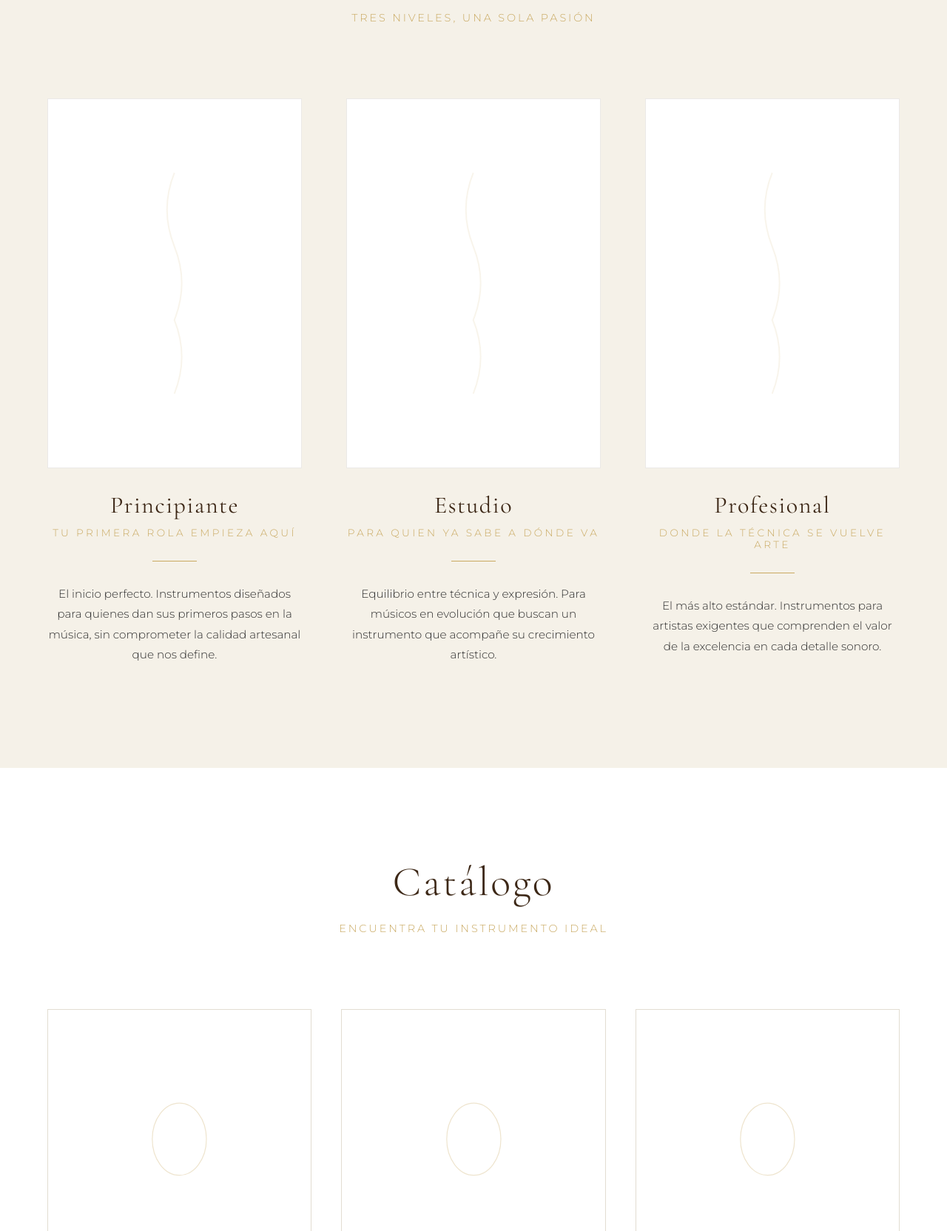
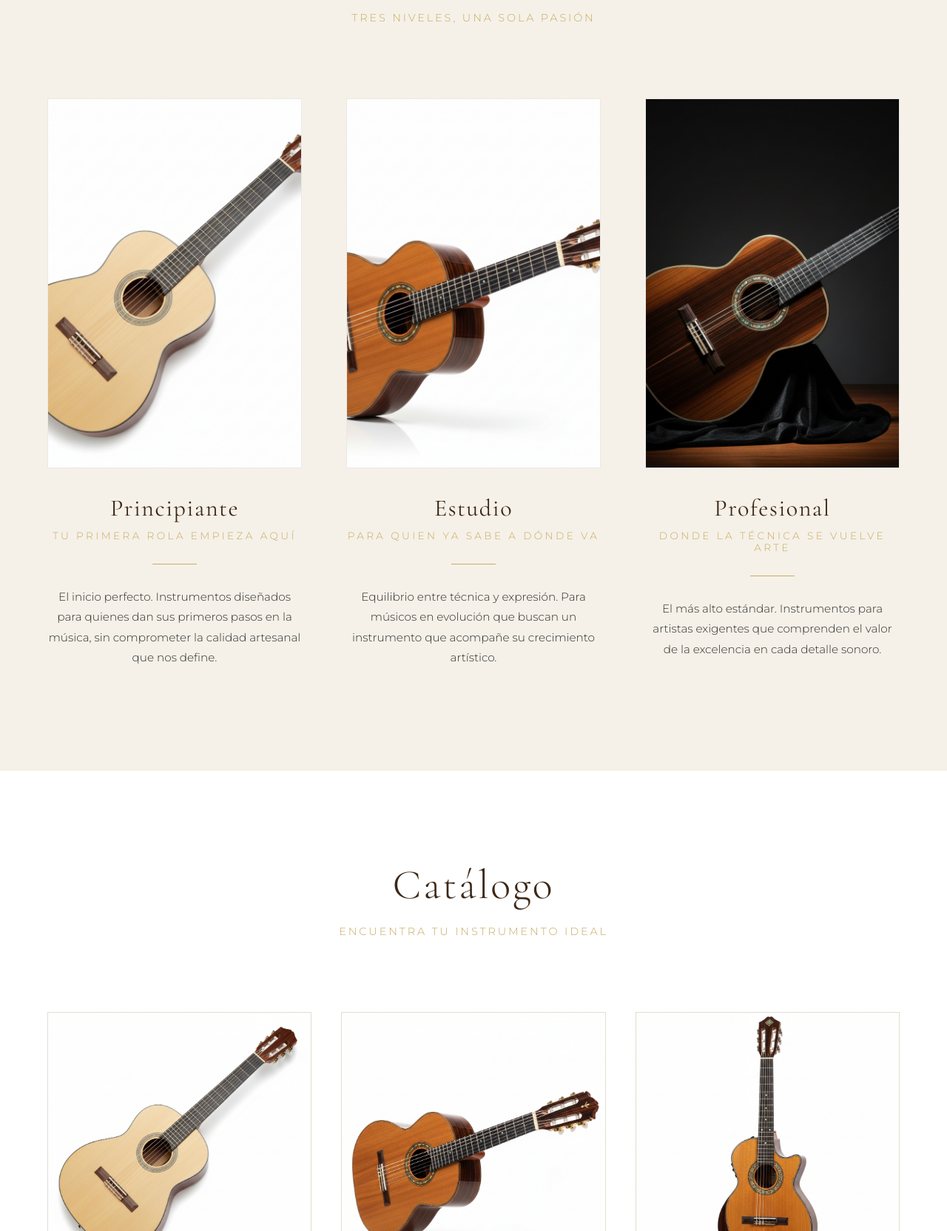
Before and after one commit to nov4-ix/guitarras-ochoa-site, a website: page guitarras-ochoa-site/index.html in a window 1280 px wide. Shown: the part 1860-3524 px from the top of the page at 74% size. Drawn offline with nearby package versions, Linux system fonts and the light colour scheme.

Commit message:
Add demonstration images and update index.html with real assets

```diff
--- a/guitarras-ochoa-site/index.html
+++ b/guitarras-ochoa-site/index.html
@@ -226,6 +226,7 @@
             border: 1px solid rgba(61, 40, 23, 0.1);
             position: relative;
             overflow: hidden;
+            object-fit: cover;
         }
 
         .history-image::before {
@@ -291,6 +292,7 @@
             position: relative;
             overflow: hidden;
             border: 1px solid rgba(61, 40, 23, 0.1);
+            object-fit: cover;
         }
 
         .collection-image::before {
@@ -362,6 +364,7 @@
             background: #FFFFFF;
             position: relative;
             border-bottom: 1px solid rgba(61, 40, 23, 0.1);
+            object-fit: cover;
         }
 
         .product-image::before {
@@ -767,7 +770,7 @@
                 Hoy, Guitarras Ochoa representa no solo la tradición de Paracho, sino el estándar de excelencia en la fabricación de instrumentos de cuerda en México y el mundo.
             </p>
         </div>
-        <div class="history-image"></div>
+        <img src="assets/images/history.png" alt="Taller de Guitarras Ochoa" class="history-image">
     </section>
 
     <!-- Collections Section -->
@@ -777,7 +780,7 @@
 
         <div class="collection-grid">
             <div class="collection-item">
-                <div class="collection-image"></div>
+                <img src="assets/images/beginner.png" alt="Guitarra Principiante" class="collection-image">
                 <h3 class="collection-name">Principiante</h3>
                 <p class="collection-level">Tu primera rola empieza aquí</p>
                 <div class="divider"></div>
@@ -787,7 +790,7 @@
             </div>
 
             <div class="collection-item">
-                <div class="collection-image"></div>
+                <img src="assets/images/studio.png" alt="Guitarra Estudio" class="collection-image">
                 <h3 class="collection-name">Estudio</h3>
                 <p class="collection-level">Para quien ya sabe a dónde va</p>
                 <div class="divider"></div>
@@ -797,7 +800,7 @@
             </div>
 
             <div class="collection-item">
-                <div class="collection-image"></div>
+                <img src="assets/images/professional.png" alt="Guitarra Profesional" class="collection-image">
                 <h3 class="collection-name">Profesional</h3>
                 <p class="collection-level">Donde la técnica se vuelve arte</p>
                 <div class="divider"></div>
@@ -816,7 +819,7 @@
         <div class="product-grid">
             <!-- Principiante -->
             <div class="product-card">
-                <div class="product-image"></div>
+                <img src="assets/images/beginner.png" alt="Clásica Pino" class="product-image">
                 <div class="product-info">
                     <p class="product-category">Principiante</p>
                     <h3 class="product-name">Clásica Pino</h3>
@@ -826,7 +829,7 @@
             </div>
 
             <div class="product-card">
-                <div class="product-image"></div>
+                <img src="assets/images/studio.png" alt="Acústica Natural" class="product-image">
                 <div class="product-info">
                     <p class="product-category">Principiante</p>
                     <h3 class="product-name">Acústica Natural</h3>
@@ -836,7 +839,7 @@
             </div>
 
             <div class="product-card">
-                <div class="product-image"></div>
+                <img src="assets/images/requinto.png" alt="Requinto Básico" class="product-image">
                 <div class="product-info">
                     <p class="product-category">Principiante</p>
                     <h3 class="product-name">Requinto Básico</h3>
@@ -847,7 +850,7 @@
 
             <!-- Estudio -->
             <div class="product-card">
-                <div class="product-image"></div>
+                <img src="assets/images/studio.png" alt="Clásica Cedro" class="product-image">
                 <div class="product-info">
                     <p class="product-category">Estudio</p>
                     <h3 class="product-name">Clásica Cedro</h3>
@@ -857,7 +860,7 @@
             </div>
 
             <div class="product-card">
-                <div class="product-image"></div>
+                <img src="assets/images/professional.png" alt="Acústica Caoba" class="product-image">
                 <div class="product-info">
                     <p class="product-category">Estudio</p>
                     <h3 class="product-name">Acústica Caoba</h3>
@@ -867,7 +870,7 @@
             </div>
 
             <div class="product-card">
-                <div class="product-image"></div>
+                <img src="assets/images/vihuela.png" alt="Guitarrón Tradicional" class="product-image">
                 <div class="product-info">
                     <p class="product-category">Estudio</p>
                     <h3 class="product-name">Guitarrón Tradicional</h3>
@@ -878,7 +881,7 @@
 
             <!-- Profesional -->
             <div class="product-card">
-                <div class="product-image"></div>
+                <img src="assets/images/professional.png" alt="Concierto Premium" class="product-image">
                 <div class="product-info">
                     <p class="product-category">Profesional</p>
                     <h3 class="product-name">Concierto Premium</h3>
@@ -888,7 +891,7 @@
             </div>
 
             <div class="product-card">
-                <div class="product-image"></div>
+                <img src="assets/images/professional.png" alt="Acústica Palo Escrito" class="product-image">
                 <div class="product-info">
                     <p class="product-category">Profesional</p>
                     <h3 class="product-name">Acústica Palo Escrito</h3>
@@ -898,7 +901,7 @@
             </div>
 
             <div class="product-card">
-                <div class="product-image"></div>
+                <img src="assets/images/vihuela.png" alt="Vihuela Artesanal" class="product-image">
                 <div class="product-info">
                     <p class="product-category">Profesional</p>
                     <h3 class="product-name">Vihuela Artesanal</h3>
```
Also changed, not shown: guitarras-ochoa-site/assets/images/beginner.png (added), guitarras-ochoa-site/assets/images/professional.png (added), guitarras-ochoa-site/assets/images/requinto.png (added), guitarras-ochoa-site/assets/images/studio.png (added), guitarras-ochoa-site/assets/images/vihuela.png (added), 1 other file.
